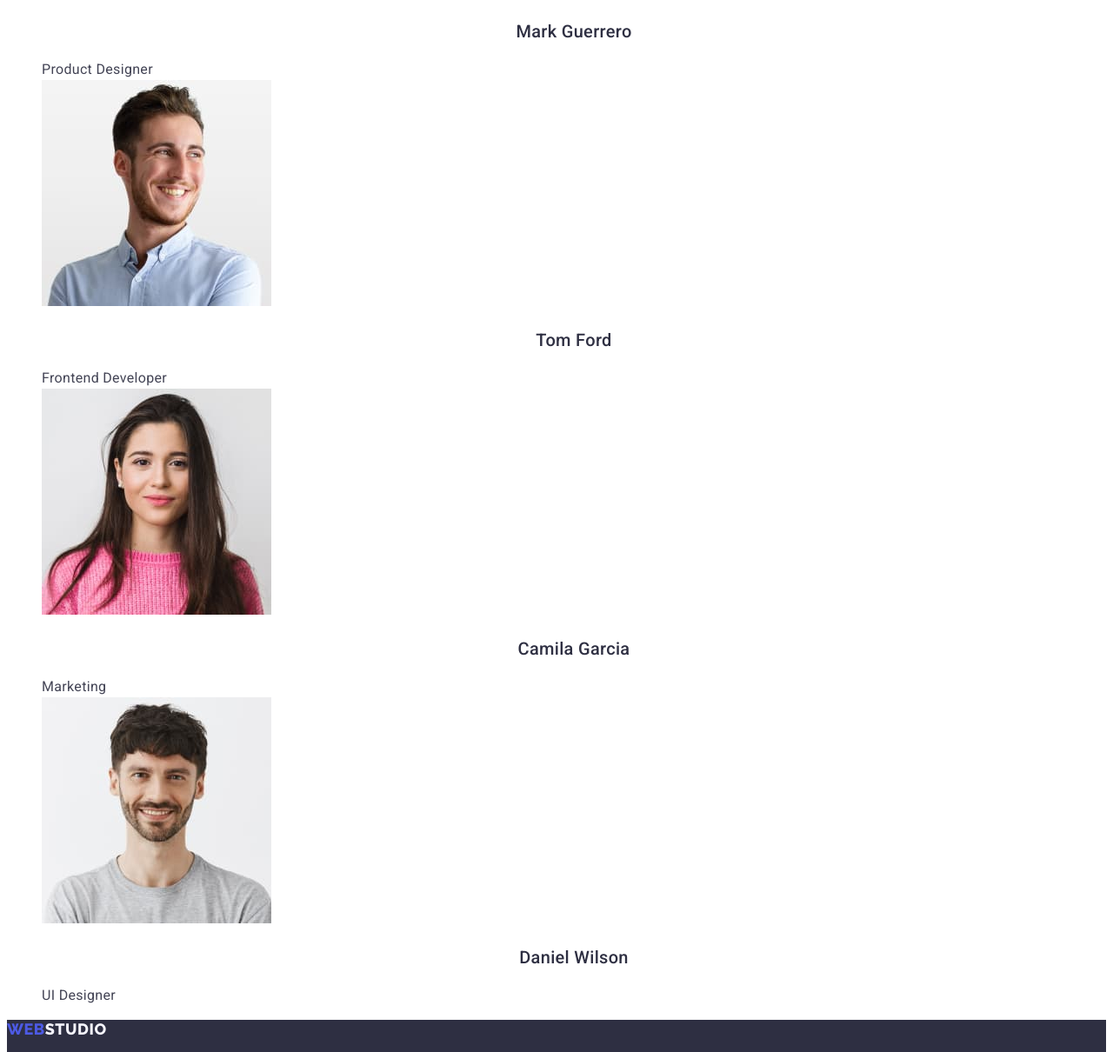
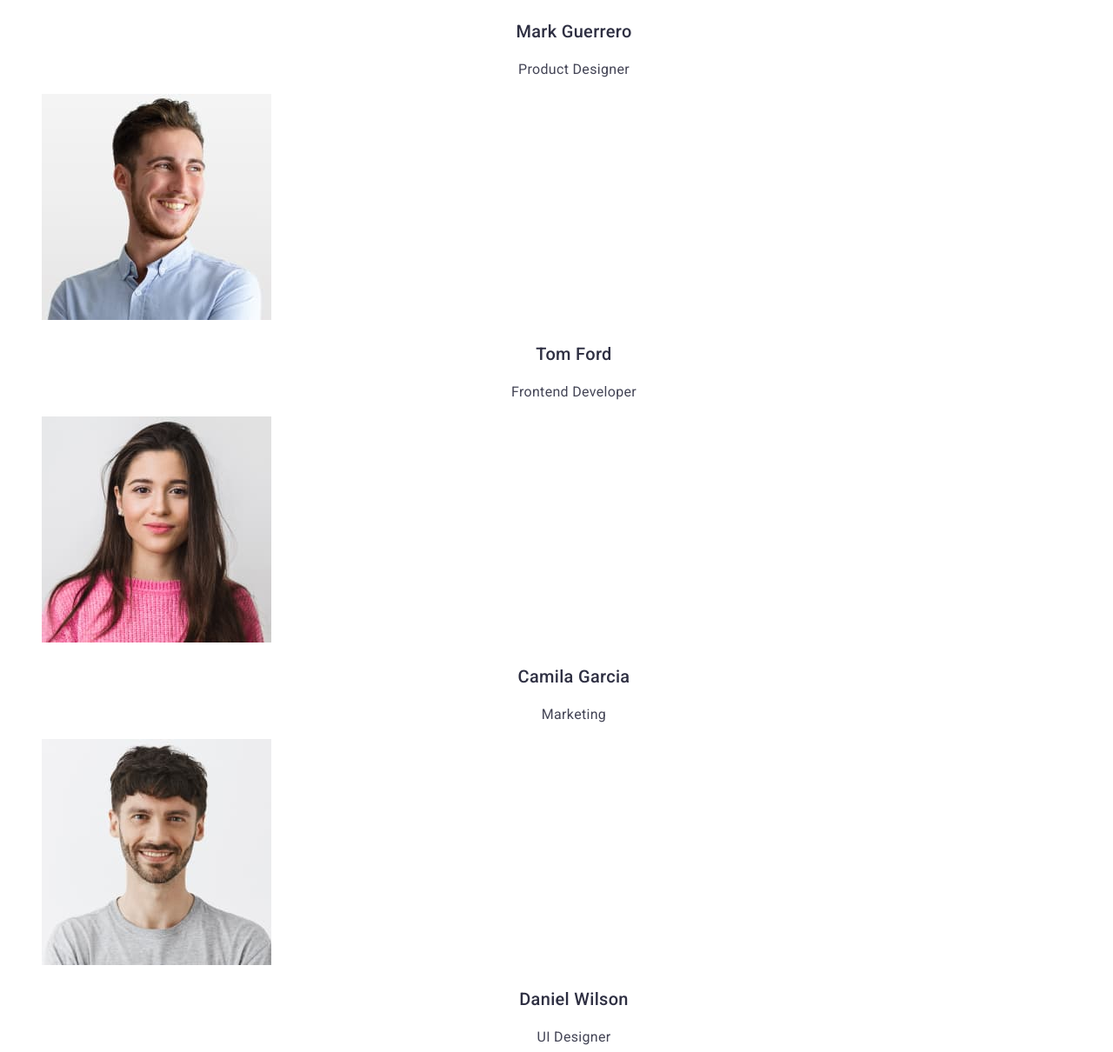
Before and after one commit to MaraSoc/goit-markup-hw-02, a plain HTML site: page index.html in a window 1280 px wide. Shown: the part 2356-3566 px from the top of the page at 87% size. Drawn offline with Linux system fonts and the light colour scheme.

Commit message:
Update html si styles.css
Update html si styles.css

```diff
--- a/css/styles.css
+++ b/css/styles.css
@@ -116,10 +116,7 @@ a {
   text-align: center;
 }
 .team-section .team-member-position {
-  font-weight: 400;
   font-size: 16px;
-  line-height: 1.5;
-  letter-spacing: 0.02em;
   text-align: center;
   color: var(--secondary-text-color);
 }
--- a/index.html
+++ b/index.html
@@ -133,7 +133,7 @@
               height="260"
             />
             <h3 class="team-member">Mark Guerrero</h3>
-            <span class="team-member-position">Product Designer</span>
+            <p class="team-member-position">Product Designer</p>
           </li>
           <li>
             <img
@@ -143,7 +143,7 @@
               height="260"
             />
             <h3 class="team-member">Tom Ford</h3>
-            <span class="team-member-position">Frontend Developer</span>
+            <p class="team-member-position">Frontend Developer</p>
           </li>
           <li>
             <img
@@ -153,7 +153,7 @@
               height="260"
             />
             <h3 class="team-member">Camila Garcia</h3>
-            <span class="team-member-position">Marketing</span>
+            <p class="team-member-position">Marketing</p>
           </li>
           <li>
             <img
@@ -163,7 +163,7 @@
               height="260"
             />
             <h3 class="team-member">Daniel Wilson</h3>
-            <span class="team-member-position">UI Designer</span>
+            <p class="team-member-position">UI Designer</p>
           </li>
         </ul>
       </section>
```
